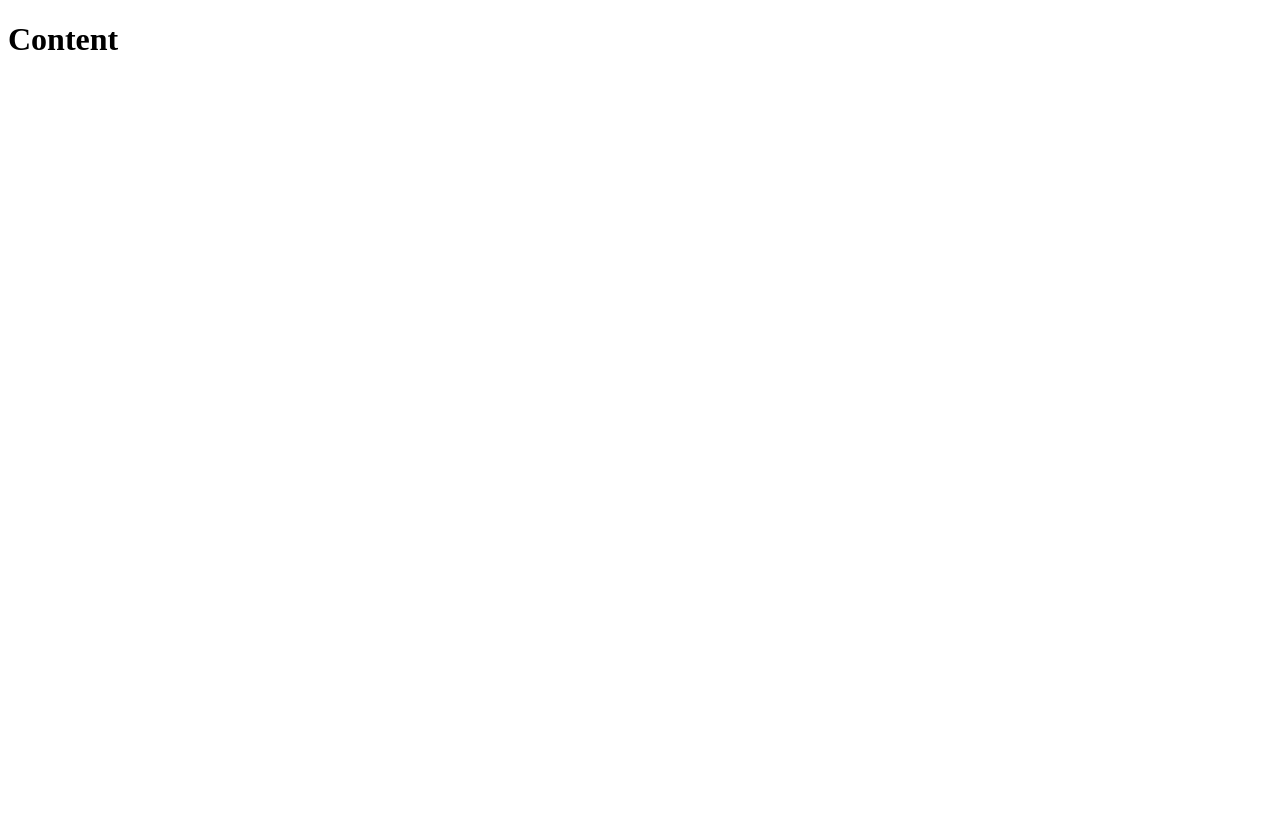
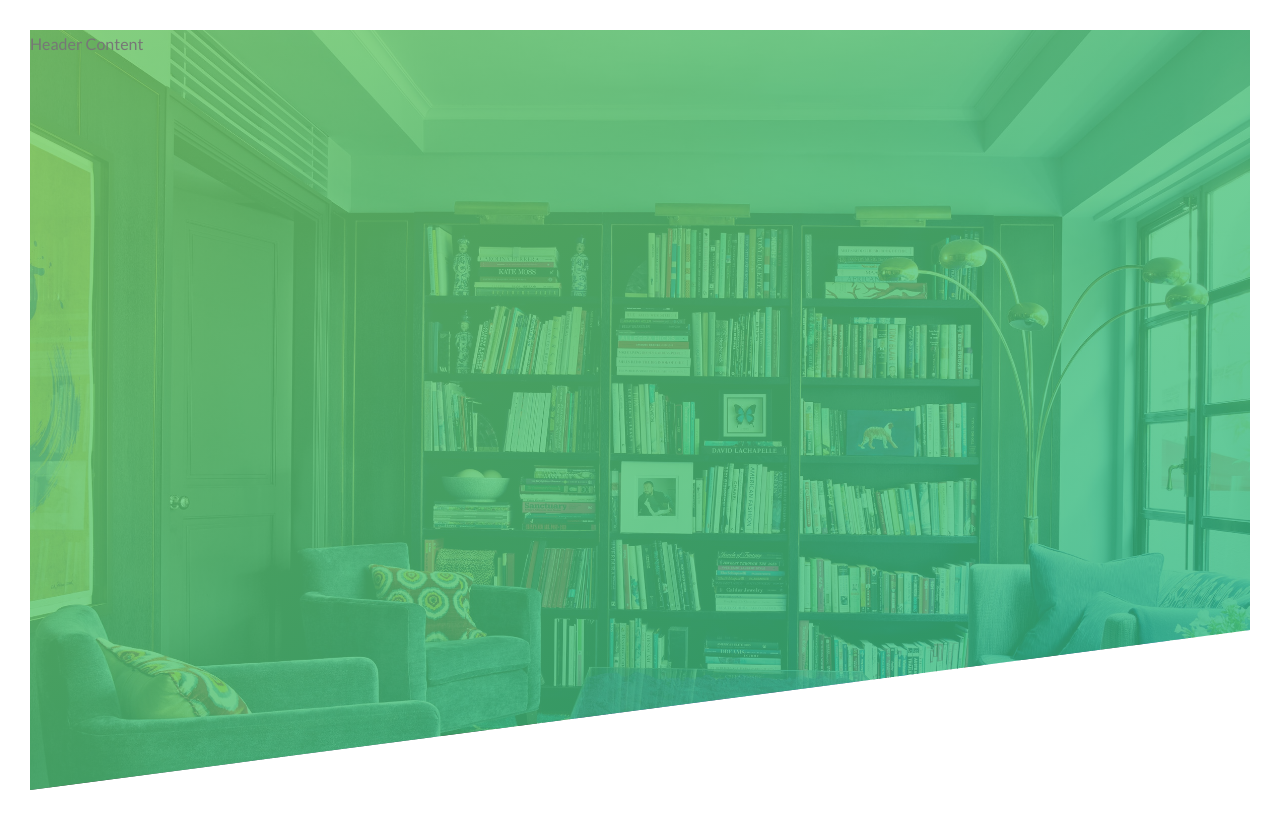
Before and after one commit to rdok/liber-explorer, a plain HTML site: page public/index.html in a window 1280 px wide. Drawn offline with Linux system fonts and the light colour scheme.

Commit message:
Create header, polygoned.

```diff
--- a/public/css/style.css
+++ b/public/css/style.css
@@ -5,3 +5,30 @@ Light green: #7ed56f
 Medium green: #55c57a
 Dark green: #28b485
  */
+
+* {
+    margin: 0;
+    padding: 0;
+    box-sizing: border-box;
+}
+
+body {
+    font-family: "Lato", sans-serif;
+    font-weight: 400;
+    font-size: 16px;
+    line-height: 1.7;
+    color: #777;
+    padding: 30px;
+}
+
+.header {
+    height: 95vh;
+    background-image: linear-gradient(
+            to right bottom,
+            rgba(126, 213, 111, 0.8),
+            rgba(40, 180, 133, 0.8)
+    ), url(../img/library-home.jpg);
+    background-size: cover;
+    background-position: top;
+    clip-path: polygon(0 0, 100% 0, 100% 75vh, 0 100%);
+}
--- a/public/index.html
+++ b/public/index.html
@@ -12,6 +12,8 @@
     <title>Liber Explorer | Books you own</title>
 </head>
 <body>
-<h1>Content</h1>
+<div class="header">
+    Header Content
+</div>
 </body>
 </html>
```
Also changed, not shown: public/img/library-home.jpg (added).
